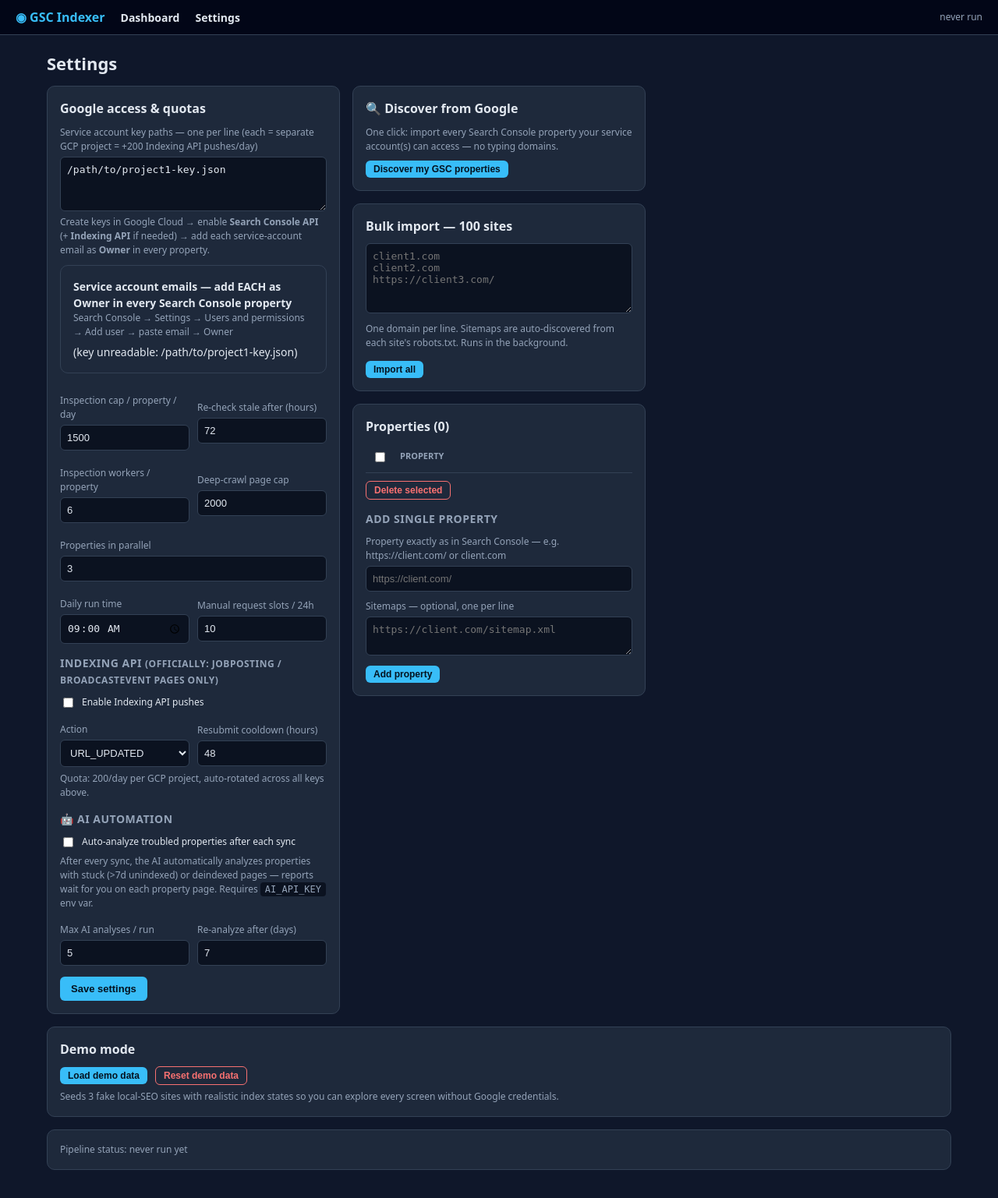
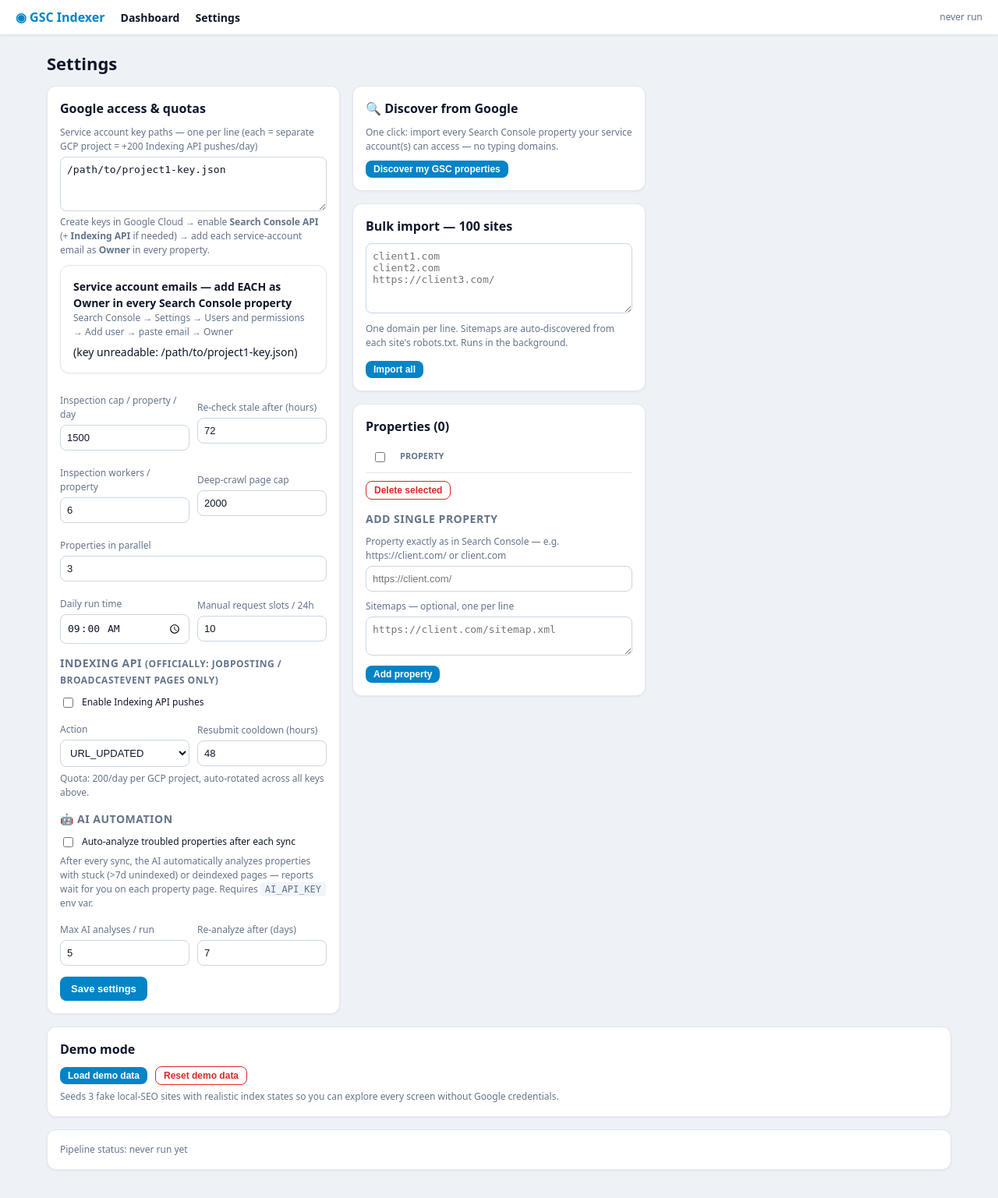
Before and after one commit to onlinequranclasses56-ops/gscpagesindexer, a Flask app: page /settings in a window 1280 px wide. Shown: the whole page at 78% size. Run offline with Flask 3, Linux system fonts and the light colour scheme; data comes from the database, SQL or seed files in the repository; data that the repository does not hold is empty.

Commit message:
Brighter friendly UI + sitemap shown on every dashboard property card + auto-discovered sitemaps saved to property

```diff
--- a/app.py
+++ b/app.py
@@ -308,6 +308,7 @@
                 "stuck": store.stuck_count(conn, p["site_url"]),
                 "trend": trend,
                 "pct": round(100 * s["indexed"] / s["total"]) if s["total"] else 0,
+                "sitemaps": json.loads(p["sitemaps"] or "[]"),
             })
         deindexed_total = sum(-t["trend"] for t in all_props
                               if t["trend"] and t["trend"] < 0)
--- a/db.py
+++ b/db.py
@@ -181,6 +181,12 @@
 
 
 # ---------------- properties ----------------
+
+def set_sitemaps(conn, site_url, sitemaps):
+    conn.execute("UPDATE properties SET sitemaps=? WHERE site_url=?",
+                 (json.dumps(sitemaps), site_url))
+    conn.commit()
+
 
 def add_property(conn, site_url, sitemaps):
     conn.execute(
--- a/indexer.py
+++ b/indexer.py
@@ -197,6 +197,12 @@
     try:
         # 1. sitemap sync (auto-discover when not configured)
         sitemaps = prop.get("sitemaps") or discover_sitemaps(site)
+        if sitemaps and not prop.get("sitemaps"):
+            # persist auto-discovered sitemaps so the dashboard can show them
+            try:
+                store.set_sitemaps(conn, site, sitemaps)
+            except Exception:  # noqa: BLE001 — never break the pipeline
+                pass
         all_urls = []
         for sm in sitemaps:
             all_urls += fetch_sitemap_urls(sm)
--- a/templates/base.html
+++ b/templates/base.html
@@ -5,36 +5,37 @@
 <meta name="viewport" content="width=device-width, initial-scale=1">
 <title>{% block title %}GSC Indexer{% endblock %}</title>
 <style>
-:root{--bg:#0f172a;--card:#1e293b;--line:#334155;--txt:#e2e8f0;--mut:#94a3b8;--acc:#38bdf8;--ok:#34d399;--warn:#fbbf24;--bad:#f87171}
+:root{--bg:#eef2f7;--card:#ffffff;--line:#e2e8f0;--txt:#0f172a;--mut:#64748b;--acc:#0284c7;--ok:#059669;--warn:#d97706;--bad:#dc2626}
 *{box-sizing:border-box}body{margin:0;background:var(--bg);color:var(--txt);font:14px/1.5 system-ui,sans-serif}
-nav{background:#020617;border-bottom:1px solid var(--line);padding:10px 20px;display:flex;gap:20px;align-items:center;position:sticky;top:0;z-index:10}
+nav{background:#ffffff;border-bottom:1px solid var(--line);padding:10px 20px;display:flex;gap:20px;align-items:center;position:sticky;top:0;z-index:10;box-shadow:0 1px 3px rgba(15,23,42,.06)}
 nav a{color:var(--txt);text-decoration:none;font-weight:600}nav a:hover{color:var(--acc)}
 nav .brand{color:var(--acc);font-size:16px}
 nav .sp{flex:1}nav .st{font-size:12px;color:var(--mut)}
 main{max-width:1200px;margin:0 auto;padding:20px}
-.card{background:var(--card);border:1px solid var(--line);border-radius:10px;padding:16px;margin-bottom:16px}
+.card{background:var(--card);border:1px solid var(--line);border-radius:12px;padding:16px;margin-bottom:16px;box-shadow:0 1px 3px rgba(15,23,42,.06)}
 .grid{display:grid;grid-template-columns:repeat(auto-fill,minmax(300px,1fr));gap:16px}
 h1{font-size:22px;margin:0 0 12px}h2{font-size:16px;margin:0 0 10px}h3{font-size:14px;margin:14px 0 8px;color:var(--mut);text-transform:uppercase;letter-spacing:.5px}
 .stat{font-size:28px;font-weight:700}.mut{color:var(--mut);font-size:12px}
-.bar{height:8px;background:#0b1220;border-radius:4px;overflow:hidden;margin:8px 0}.bar>div{height:100%;background:linear-gradient(90deg,var(--acc),var(--ok))}
+.bar{height:8px;background:#e2e8f0;border-radius:4px;overflow:hidden;margin:8px 0}.bar>div{height:100%;background:linear-gradient(90deg,var(--acc),var(--ok))}
 table{width:100%;border-collapse:collapse;font-size:13px}th,td{text-align:left;padding:8px;border-bottom:1px solid var(--line);vertical-align:top}
 th{color:var(--mut);font-weight:600;font-size:11px;text-transform:uppercase}
-tr:hover td{background:#16213a}
+tr:hover td{background:#f8fafc}
 .badge{display:inline-block;padding:2px 8px;border-radius:20px;font-size:11px;font-weight:600}
-.b-ok{background:#064e3b;color:var(--ok)}.b-bad{background:#7f1d1d;color:var(--bad)}.b-warn{background:#78350f;color:var(--warn)}.b-mut{background:#334155;color:var(--mut)}
-.btn{background:var(--acc);color:#04121f;border:0;border-radius:6px;padding:8px 14px;font-weight:700;cursor:pointer;font-size:13px}
-.btn:hover{filter:brightness(1.1)}.btn.ghost{background:transparent;color:var(--acc);border:1px solid var(--acc)}
+.b-ok{background:#d1fae5;color:#065f46}.b-bad{background:#fee2e2;color:#991b1b}.b-warn{background:#fef3c7;color:#92400e}.b-mut{background:#f1f5f9;color:#64748b}
+.btn{background:var(--acc);color:#ffffff;border:0;border-radius:8px;padding:8px 14px;font-weight:700;cursor:pointer;font-size:13px}
+.btn:hover{filter:brightness(1.08)}.btn.ghost{background:transparent;color:var(--acc);border:1px solid var(--acc)}
 .btn.danger{background:transparent;color:var(--bad);border:1px solid var(--bad)}
 .btn.sm{padding:4px 10px;font-size:12px}
-input[type=text],input[type=time],textarea,select{background:#0b1220;border:1px solid var(--line);color:var(--txt);border-radius:6px;padding:8px;width:100%;font-size:13px}
+input[type=text],input[type=time],input[type=password],textarea,select{background:#ffffff;border:1px solid #cbd5e1;color:var(--txt);border-radius:8px;padding:8px;width:100%;font-size:13px}
 textarea{min-height:90px;font-family:monospace}
 label{display:block;margin:10px 0 4px;color:var(--mut);font-size:12px}
 .row{display:flex;gap:10px;flex-wrap:wrap;align-items:center}
-.flash{padding:10px 14px;border-radius:8px;margin-bottom:12px}.flash.ok{background:#064e3b}.flash.error{background:#7f1d1d}
-.tabs{display:flex;gap:6px;flex-wrap:wrap;margin:12px 0}.tabs a{padding:6px 12px;border-radius:20px;border:1px solid var(--line);color:var(--mut);text-decoration:none;font-size:12px}
-.tabs a.on{background:var(--acc);color:#04121f;border-color:var(--acc);font-weight:700}
-code{background:#0b1220;padding:2px 6px;border-radius:4px;font-size:12px}
+.flash{padding:10px 14px;border-radius:8px;margin-bottom:12px}.flash.ok{background:#d1fae5;color:#065f46}.flash.error{background:#fee2e2;color:#991b1b}
+.tabs{display:flex;gap:6px;flex-wrap:wrap;margin:12px 0}.tabs a{padding:6px 12px;border-radius:20px;border:1px solid var(--line);color:var(--mut);text-decoration:none;font-size:12px;background:#fff}
+.tabs a.on{background:var(--acc);color:#ffffff;border-color:var(--acc);font-weight:700}
+code{background:#f1f5f9;padding:2px 6px;border-radius:4px;font-size:12px}
 .url{word-break:break-all;color:var(--acc);font-size:12px}
+a{color:var(--acc)}
 .spin{display:inline-block;width:12px;height:12px;border:2px solid var(--mut);border-top-color:var(--acc);border-radius:50%;animation:sp 1s linear infinite;vertical-align:-2px}
 @keyframes sp{to{transform:rotate(360deg)}}
 </style>
--- a/templates/dashboard.html
+++ b/templates/dashboard.html
@@ -59,6 +59,11 @@
     {% if p.unchecked %}<span class="badge b-mut">{{ p.unchecked }} unchecked</span>{% endif %}
     {% if p.trend %}<span class="badge {{ 'b-ok' if p.trend > 0 else 'b-bad' }}">{{ '+' if p.trend > 0 }}{{ p.trend }} vs yesterday</span>{% endif %}
   </div>
+  {% if p.sitemaps %}
+  <div class="mut" style="margin-top:8px;overflow:hidden;text-overflow:ellipsis;white-space:nowrap" title="{{ p.sitemaps|join('&#10;') }}">🗺 {{ p.sitemaps[0].replace('https://','').replace('http://','') }}{% if p.sitemaps|length > 1 %} <span class="badge b-mut">+{{ p.sitemaps|length - 1 }}</span>{% endif %}</div>
+  {% else %}
+  <div class="mut" style="margin-top:8px">🗺 no sitemap found yet</div>
+  {% endif %}
   <div class="row" style="margin-top:12px">
     <a class="btn sm" href="/p/{{ p.id }}">Open</a>
     <form method="post" action="/p/{{ p.id }}/run" style="margin:0"><button class="btn sm ghost" {% if state.running %}disabled{% endif %}>Sync now</button></form>
```
